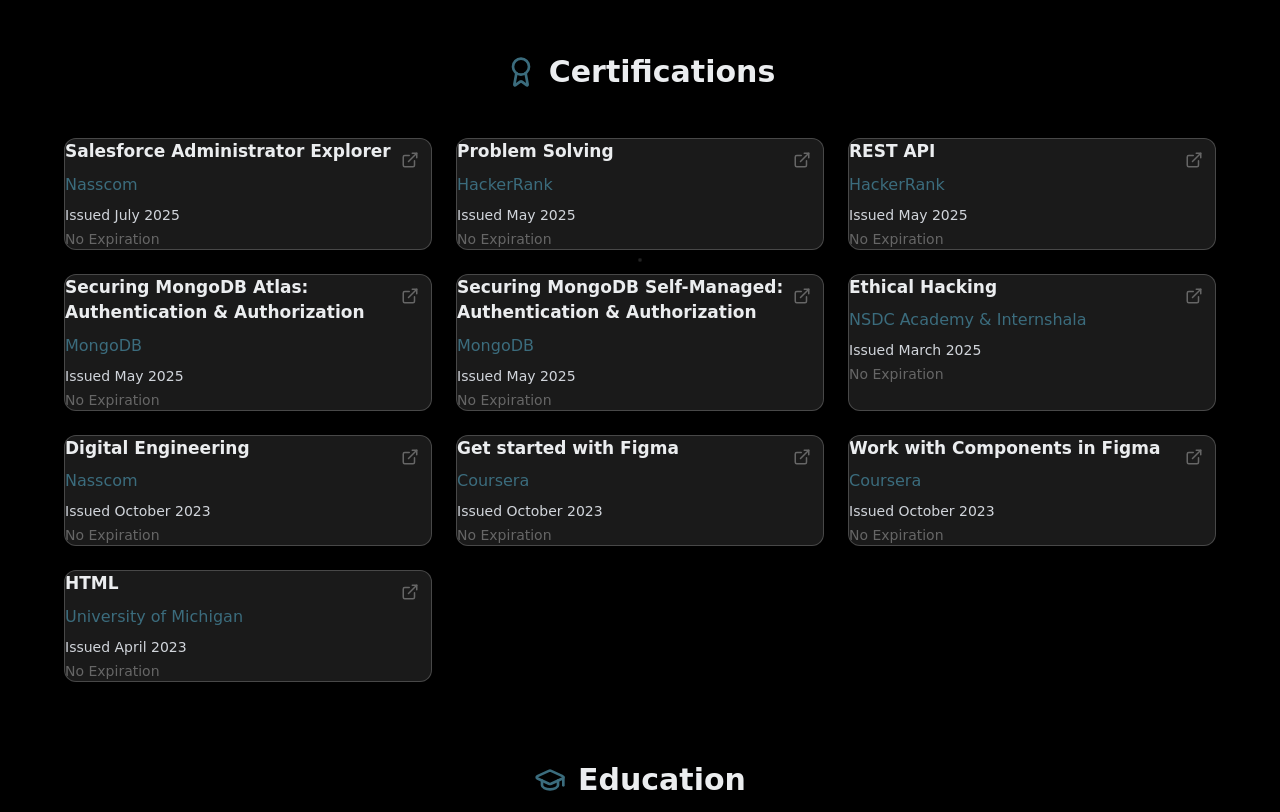
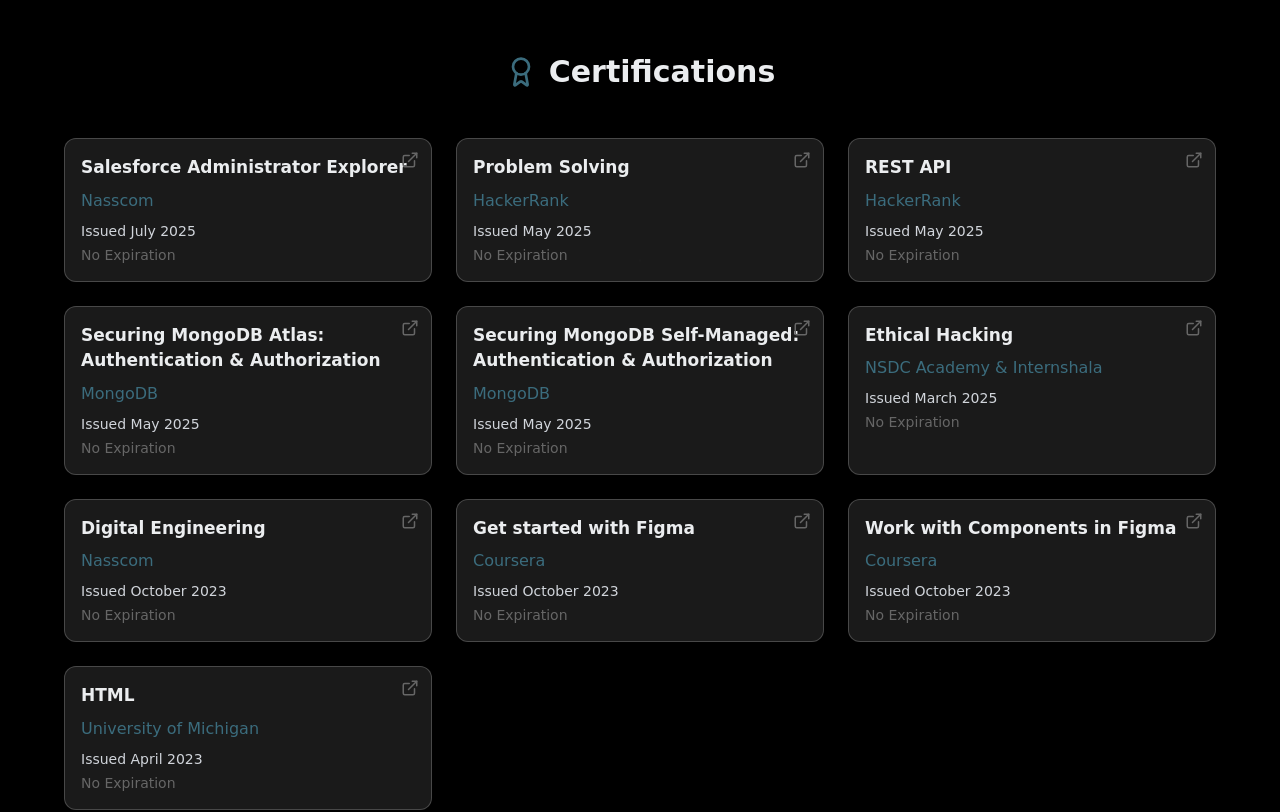
Before and after one commit to chrismat-05/thecma.xyz, a React (Vite) app: page / in a window 1280 px wide. Shown: the part 1740-2552 px from the top of the page. Built offline with nearby package versions, Linux system fonts and the light colour scheme.

Commit message:
padding for certificatiosn

```diff
--- a/src/components/About.tsx
+++ b/src/components/About.tsx
@@ -233,7 +233,7 @@ const About = () => {
                   initial={{ opacity: 0, y: 30 }}
                   animate={isInView ? { opacity: 1, y: 0 } : { opacity: 0, y: 30 }}
                   transition={{ delay: 1.6 + index * 0.1, duration: 0.6 }}
-                  className="project-card relative"
+                  className="project-card relative p-4"
                 >
                   {cert.link && (
                     <a
```
